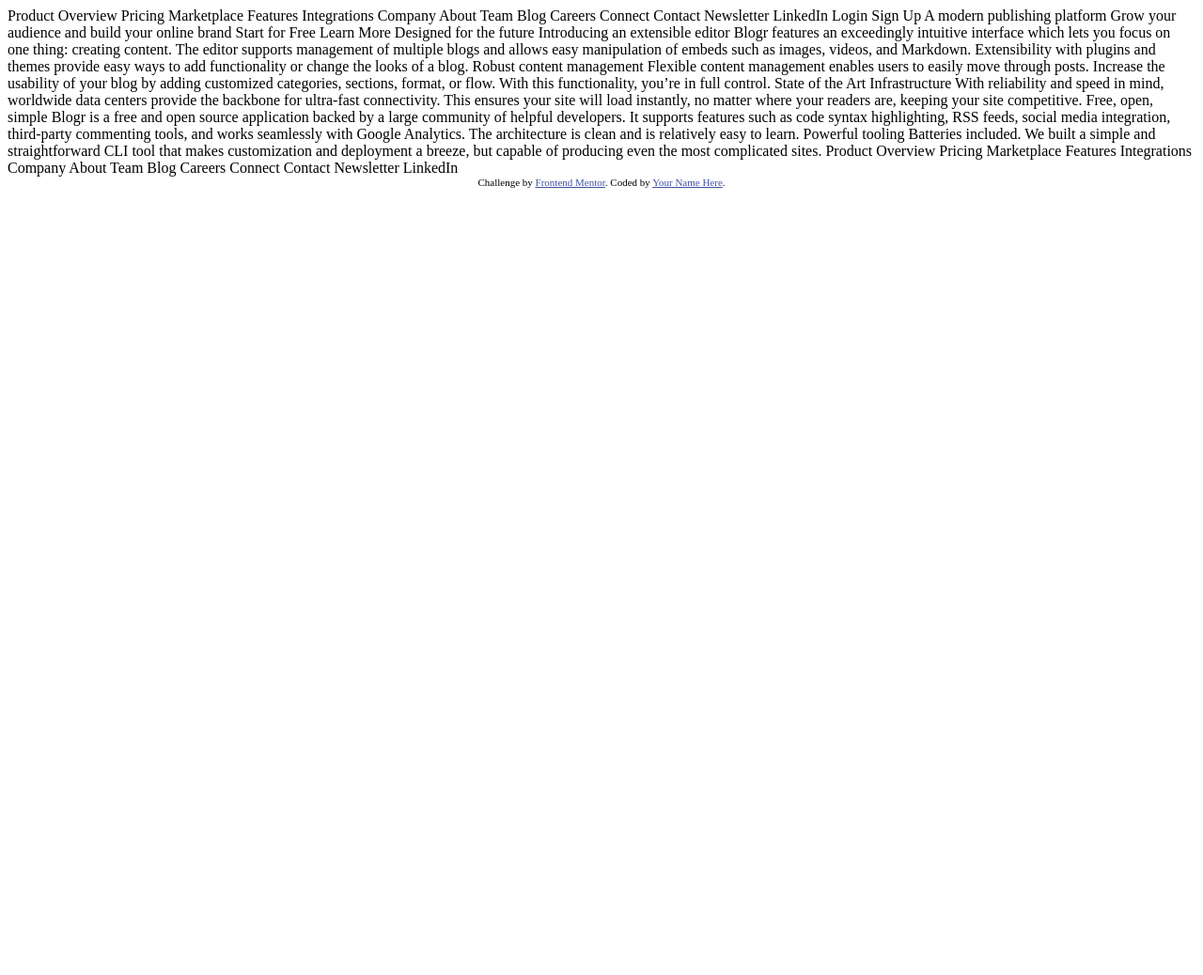
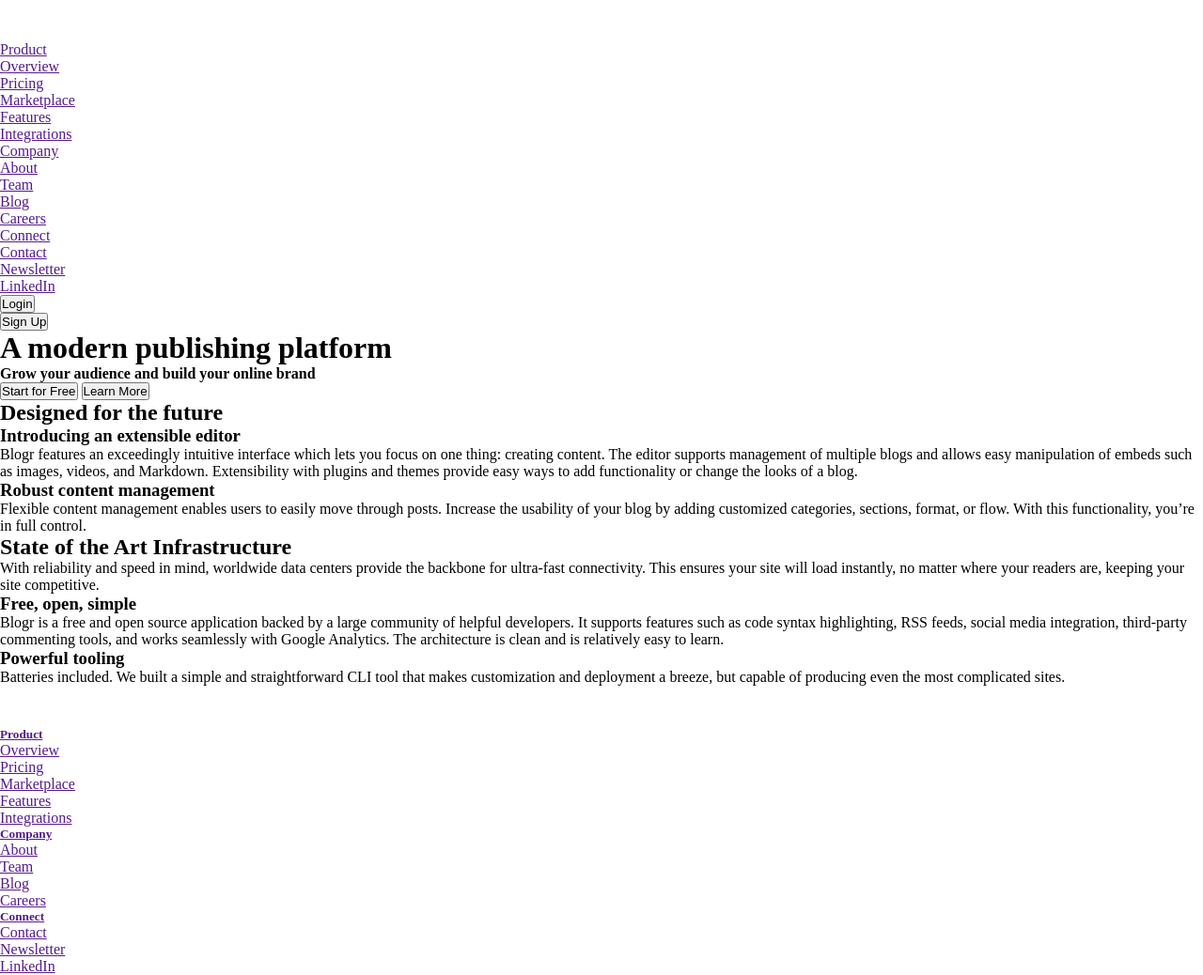
Before and after one commit to Tesmeton/Blog-Landing-Page, a plain HTML site: page index.html in a window 1280 px wide. Shown: the whole page at 94% size. Before the commit the page ends 800 px from the top, so only its background shows below. Drawn offline with nearby package versions, Linux system fonts and the light colour scheme; files that its build step writes are made by us from their sources.

Commit message:
HTML Semantic Elements Added | SCSS File created

```diff
--- a/index.html
+++ b/index.html
@@ -5,95 +5,135 @@
   <meta name="viewport" content="width=device-width, initial-scale=1.0"> <!-- displays site properly based on user's device -->
 
   <link rel="icon" type="image/png" sizes="32x32" href="./images/favicon-32x32.png">
+  <link rel="stylesheet" href="style.css">
 
   <title>Frontend Mentor | [Blogr]</title>
-
-  <!-- Feel free to remove these styles or customise in your own stylesheet 👍 -->
-  <style>
-    .attribution { font-size: 11px; text-align: center; }
-    .attribution a { color: hsl(228, 45%, 44%); }
-  </style>
 </head>
 <body>
-  Product
+  <header>
+    <nav>
+      <img src="./images/logo.svg" alt="Blogr Logo">
+      <div class="left-nav">
+        <ul>
+          <li><a href="">Product</a>
+            <ul>
+              <li><a href="">Overview</a></li>
+              <li><a href="">Pricing</a></li>
+              <li><a href="">Marketplace</a></li>
+              <li><a href="">Features</a></li>
+              <li><a href="">Integrations</a></li>
+            </ul>
+          </li>
+          <li><a href="">Company</a>
+            <ul>
+              <li><a href="">About</a></li>
+              <li><a href="">Team</a></li>
+              <li><a href="">Blog</a></li>
+              <li><a href="">Careers</a></li>
+            </ul>
+          </li>
+          <li><a href="">Connect</a>
+            <ul>
+              <li><a href="">Contact</a></li>
+              <li><a href="">Newsletter</a></li>
+              <li><a href="">LinkedIn</a></li>
+            </ul>
+          </li>
+        </ul>
+      </div>
+      <div class="right-nav">
+        <ul>
+          <li><button>Login</button></li>
+          <li><button>Sign Up</button></li>
+        </ul>
+      </div>
+    </nav>
 
-  Overview
-  Pricing
-  Marketplace
-  Features
-  Integrations
+    <h1>A modern publishing platform</h1>
 
-  Company
+    <h4>Grow your audience and build your online brand</h4>
 
-  About
-  Team
-  Blog
-  Careers
+    <button>Start for Free</button>
+    <button>Learn More</button>
+  </header>
 
-  Connect
+  <main>
+    <section>
+      <h2>Designed for the future</h2>
 
-  Contact
-  Newsletter
-  LinkedIn
-
-  Login
-  Sign Up
-
-  A modern publishing platform
-  Grow your audience and build your online brand
-
-  Start for Free
-  Learn More
-
-  Designed for the future
-
-  Introducing an extensible editor
+      <h3>Introducing an extensible editor</h3>
+      <p>
         Blogr features an exceedingly intuitive interface which lets you focus on one thing: creating content.
         The editor supports management of multiple blogs and allows easy manipulation of embeds such as images,
         videos, and Markdown. Extensibility with plugins and themes provide easy ways to add functionality or
         change the looks of a blog.
+      </p>
 
-  Robust content management
+      <h3>Robust content management</h3>
+      <p>
         Flexible content management enables users to easily move through posts. Increase the usability of your blog
         by adding customized categories, sections, format, or flow. With this functionality, you’re in full control.
-
-  State of the Art Infrastructure
+      </p>
+    </section>
+    <section>
+      <h2>State of the Art Infrastructure</h2>
+      <p>
         With reliability and speed in mind, worldwide data centers provide the backbone for ultra-fast connectivity.
         This ensures your site will load instantly, no matter where your readers are, keeping your site competitive.
-
-  Free, open, simple
+      </p>
+    </section>
+    <section>
+      <h3>Free, open, simple</h3>
+      <p>
         Blogr is a free and open source application backed by a large community of helpful developers. It supports
         features such as code syntax highlighting, RSS feeds, social media integration, third-party commenting tools,
         and works seamlessly with Google Analytics. The architecture is clean and is relatively easy to learn.
+      </p>
 
-  Powerful tooling
+      <h3>Powerful tooling</h3>
+      <p>
         Batteries included. We built a simple and straightforward CLI tool that makes customization and deployment a breeze, but
         capable of producing even the most complicated sites.
+      </p>
+    </section>
+  </main>
 
-  Product
+  <footer>
+    <img src="./images/logo.svg" alt="Blogr Logo">
+    <div>
+      <h5><a href="">Product</a></h5>
 
-  Overview
-  Pricing
-  Marketplace
-  Features
-  Integrations
+      <ul>
+        <li><a href="">Overview</a></li>
+        <li><a href="">Pricing</a></li>
+        <li><a href="">Marketplace</a></li>
+        <li><a href="">Features</a></li>
+        <li><a href="">Integrations</a></li>
+      </ul>
+    </div>
+    <div>
+      <h5><a href="">Company</a></h5>
+      <ul>
+        <li><a href="">About</a></li>
+        <li><a href="">Team</a></li>
+        <li><a href="">Blog</a></li>
+        <li><a href="">Careers</a></li>
+      </ul>
+    </div>
+    <div>
+      <h5><a href="">Connect</a></h5>
+      <ul>
+        <li><a href="">Contact</a></li>
+        <li><a href="">Newsletter</a></li>
+        <li><a href="">LinkedIn</a></li>
+      </ul>
+    </div>
 
-  Company
+  </footer>
 
-  About
-  Team
-  Blog
-  Careers
-
-  Connect
-
-  Contact
-  Newsletter
-  LinkedIn
-
-  <div class="attribution">
+  <!-- <div class="attribution">
     Challenge by <a href="https://www.frontendmentor.io?ref=challenge" target="_blank">Frontend Mentor</a>.
     Coded by <a href="#">Your Name Here</a>.
-  </div>
+  </div> -->
 </body>
 </html>
--- /dev/null
+++ b/style.scss
@@ -0,0 +1,5 @@
+* {
+  box-sizing: border-box;
+  margin: 0;
+  padding: 0;
+}
```
Lines whose indentation alone changed are shown as unchanged.
